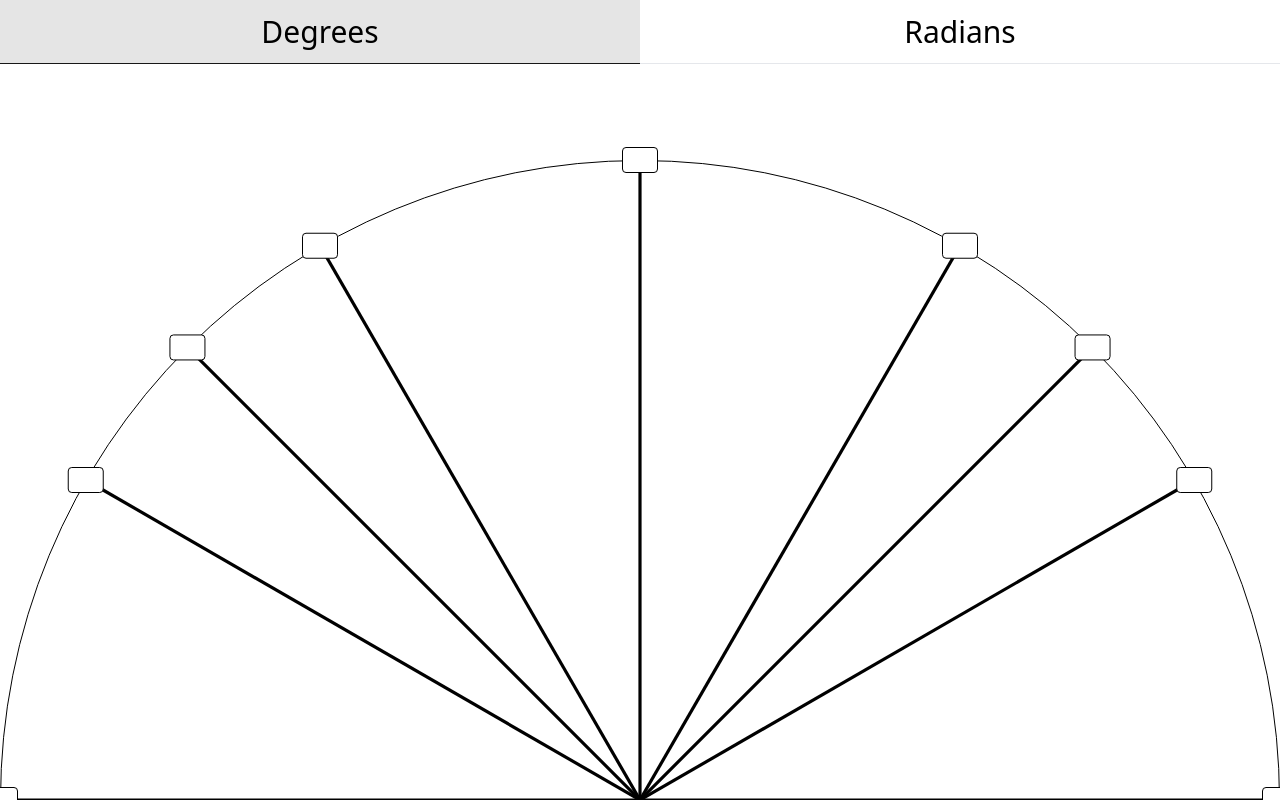
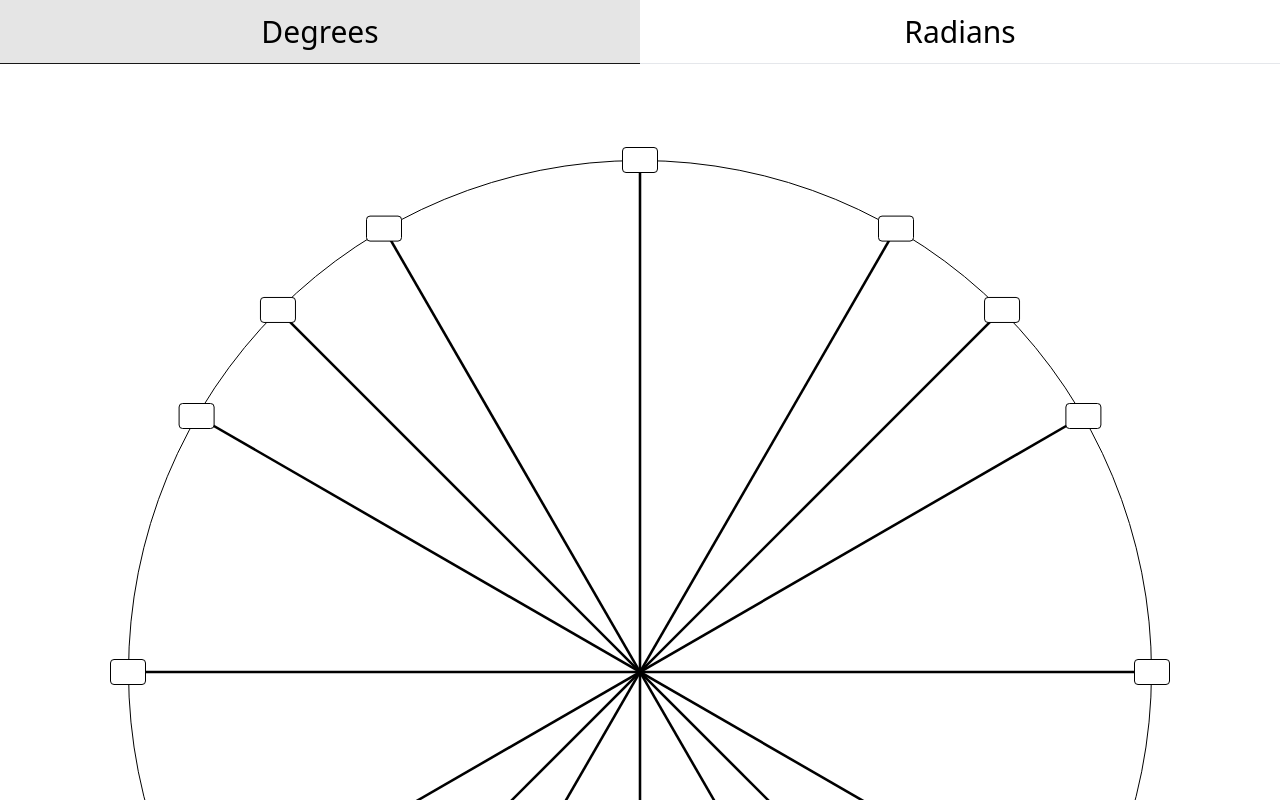
Before and after one commit to 8SIXSect/UnitCircleSite, a Vue app: page / in a window 1280 px wide. Shown: the top 800 px of the page. Built offline with nearby package versions, Linux system fonts and the light colour scheme.

Commit message:
Width fix

```diff
--- a/src/components/UnitCircle.vue
+++ b/src/components/UnitCircle.vue
@@ -14,13 +14,10 @@ import { storeToRefs } from 'pinia';
 import UnitCircleMode from './unit_circle/UnitCircleMode.vue';
 import { ref } from 'vue';
 import { onMounted } from 'vue';
-import { inject } from 'vue';
 
 
 const store = useInputDataStore();
 const { currentlyFocusedInput, correctInputIds } = storeToRefs(store);
-
-const WIDTHS = inject("WIDTHS") as Widths;
 
 
 /**
@@ -61,18 +58,6 @@ onMounted(() => {
     }
 })
 
-const unitCircleClasses = computed(() => {
-    const addClass = (className: string) => ({ [className]: true });
-
-    return {
-        ...addClass("border"),
-        ...addClass("border-solid"),
-        ...addClass("border-black"),
-        ...addClass("rounded-full"),
-        ...addClass(`w-[${WIDTHS.base}]`)
-    };
-});
-
 
 </script>
 
@@ -81,7 +66,7 @@ const unitCircleClasses = computed(() => {
     <div class="flex justify-center items-center mb-16 mt-24">
         <svg
             viewBox="-1 -1 2 2"
-            :class="unitCircleClasses"
+            class="border border-solid border-black rounded-full w-[80vw]"
             ref="unitCircleRef">
 
             <DrawSingleLineForSlopeOfAngle :coordinates="xAxis" />
--- a/src/components/text_entry_box/InputBox.vue
+++ b/src/components/text_entry_box/InputBox.vue
@@ -9,7 +9,6 @@ import { computed, inject } from 'vue';
 
 
 const PI_SYMBOL = inject("PI_SYMBOL") as string;
-const WIDTHS = inject("WIDTHS") as Widths;
 
 
 const store = useInputDataStore();
@@ -55,20 +54,6 @@ const divModifiedStyle = computed<StyleValue>(() => {
     const unitCircleRadius: number = props.unitCircleDiameter / 2;
     let translateX: number = unitCircleRadius * coordinatesForInput.x;
     let translateY: number = unitCircleRadius * coordinatesForInput.y;
-
-    const baseWidth = parseFloat(WIDTHS.base);
-    const xEqualsRootTwoOverTwo = Math.abs(coordinatesForInput.x) === Math.SQRT2 / 2;
-
-    /*
-        * Purpose: if the current diameter/width of the unit circle is the base
-        * width used for my tailwind styles, and if this current input box is
-        * one of the 45 degree angle ones on the unit circle, then we want to
-        * change the translated y-value so that it looks neater for the user
-    */
-    if (baseWidth === props.unitCircleDiameter && xEqualsRootTwoOverTwo ) {
-        translateX *= .975
-        translateY *= .975;
-    }
 
     return {
         transform: `translate(${translateX}vw, ${translateY}vw)`
```
